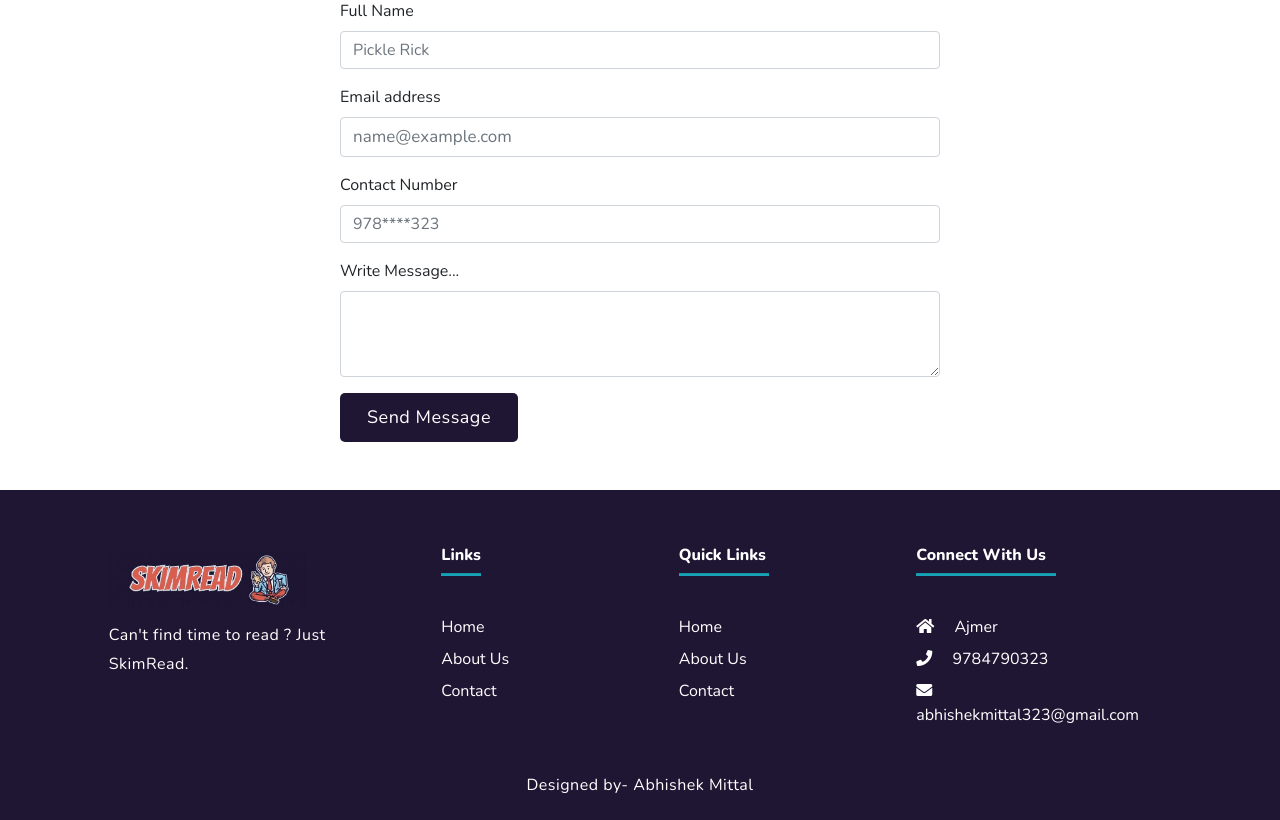
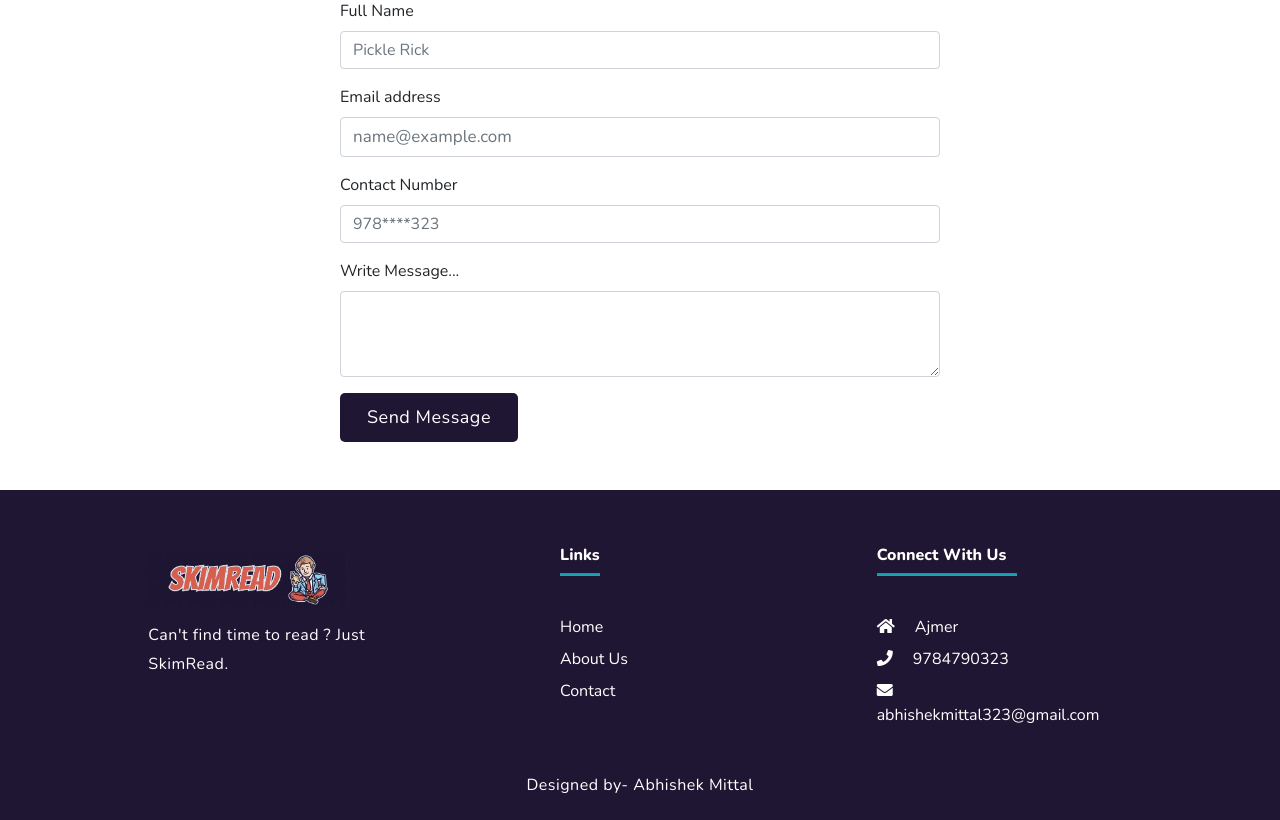
Before and after one commit to mittal-sahab-sudo/skimread, a Django app: page /contact/ in a window 1280 px wide. Shown: the part 191-1011 px from the top of the page. Run offline with Django 3.2, Linux system fonts and the light colour scheme; some libraries are stand-ins or nearby versions.

Commit message:
frontend

```diff
--- a/templates/contact.html
+++ b/templates/contact.html
@@ -100,15 +100,6 @@
                         <li class="my-2"><a href="{% url 'contact'%}">Contact</a></li>
                     </ul>
                 </div>
-                <div class="col-md-2 mx-auto mb-4">
-                    <h6 class="font-weight-bold ">Quick Links</h6>
-                    <hr class="bg-info mb-4 mt-0 d-inline-block mx-auto" style="width: 90px; height: 2px;">
-                    <ul class="list-unstyled">
-                        <li class="my-2"><a href="{% url 'home'%}">Home</a></li>
-                        <li class="my-2"><a href="{% url 'about-us'%}">About Us</a></li>
-                        <li class="my-2"><a href="{% url 'contact'%}">Contact</a></li>
-                    </ul>
-                </div>
                 <div class="col-md-3 mx-auto mb-4">
                     <h6 class="font-weight-bold ">Connect With Us</h6>
                     <hr class="bg-info mb-4 mt-0 d-inline-block mx-auto" style="width: 140px; height: 2px;">
```
Also changed, not shown: templates/aboutus.html (+0 -9 lines), templates/view_blog.html (+0 -9 lines).
